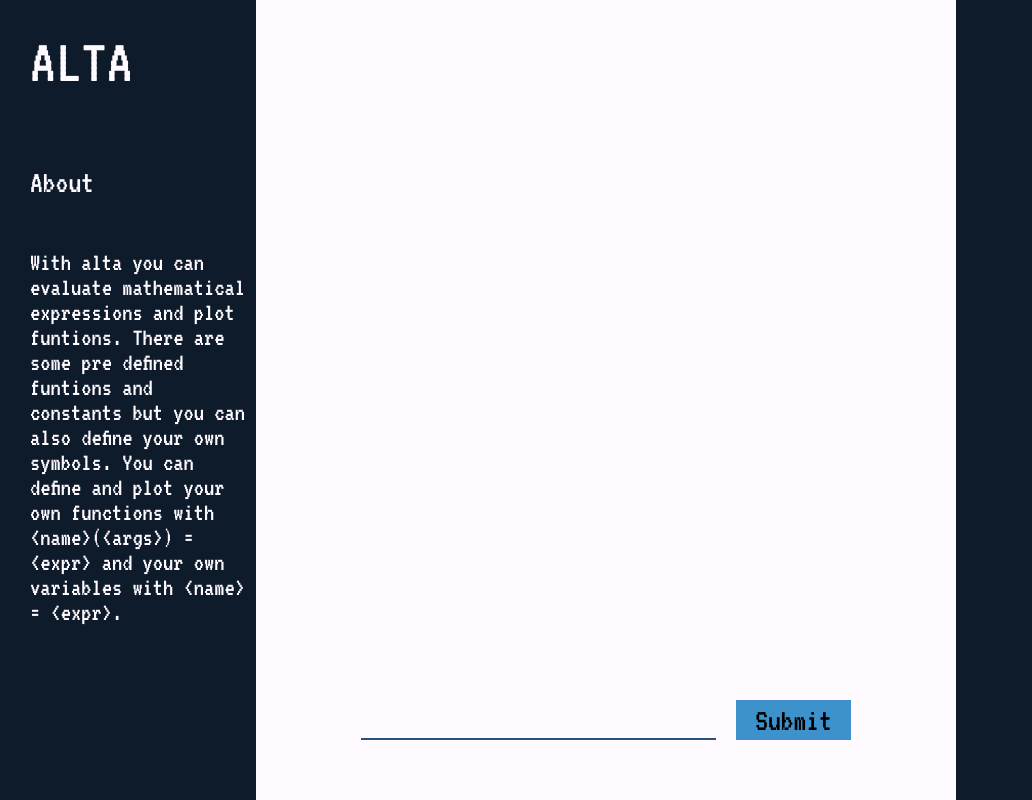
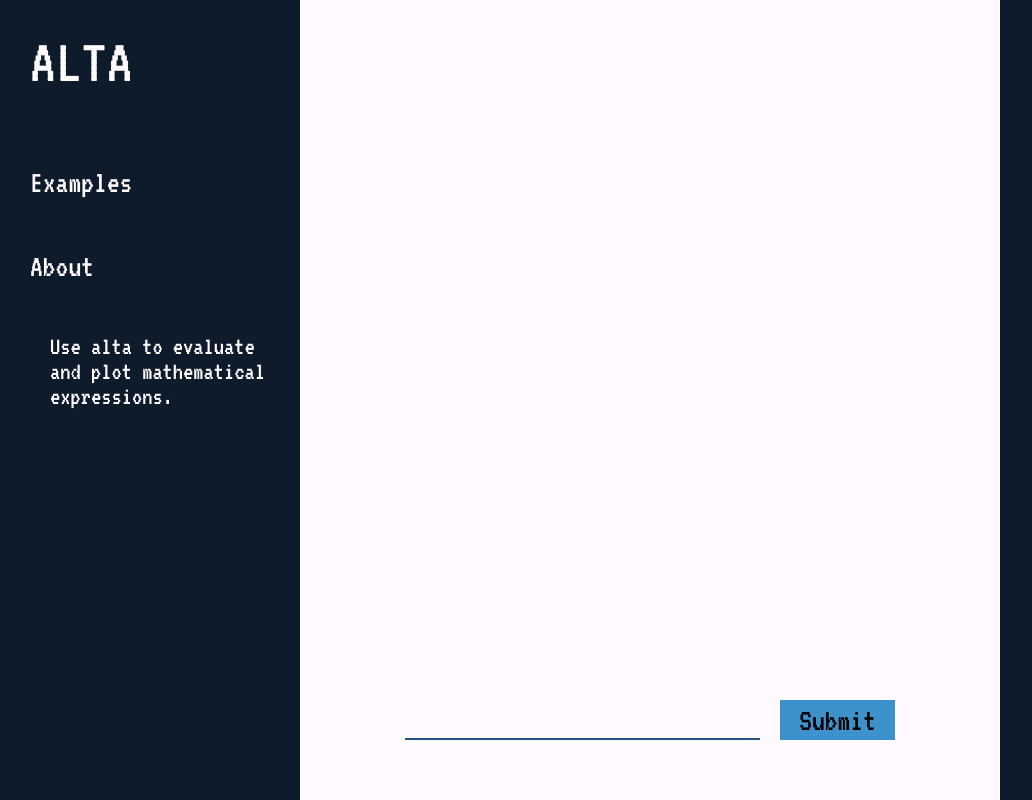
Before and after one commit to streichgeorg/alta, a React (Create React App) app: page / in a window 1280 px wide. Both pictures are taken after a click on the element "About". Shown: the whole page, without its empty margins (0-1032 px from the left). Built offline with nearby package versions, Linux system fonts and the light colour scheme; what react-dimensions would draw is missing.

Commit message:
Added examples

```diff
--- a/src/App.css
+++ b/src/App.css
@@ -4,7 +4,7 @@
 }
 
 .MenuContainer {
-    width: 20%;
+    width: 300px;
 }
 
 .Buffer {
--- a/src/App.js
+++ b/src/App.js
@@ -6,12 +6,24 @@ import Menu from './Menu';
 
 
 class App extends Component {
+    constructor(props) {
+        super(props);
+
+        this.addCards = this.addCards.bind(this);
+    }
+
+    addCards(input) {
+        this.state.consoleMethods.addCards(input);
+    }
+
     render() {
         return <div className='App'>
             <div className='MenuContainer'>
-                <Menu/>
+                <Menu addCards={this.addCards}/>
             </div>
-            <Console/>
+            <Console registerMethods={methods => {
+                this.setState({...this.state, consoleMethods: methods})
+            }}/>
             <div className='Buffer'></div>
         </div>
     }
--- a/src/Card.css
+++ b/src/Card.css
@@ -7,6 +7,21 @@
 
 .FunctionTitle {
     margin-left: 100px;
-    margin-bottom: 30px;
     margin-top: 30px;
 }
+
+.Footer {
+    margin-left: 100px;
+    margin-bottom: 20px;
+}
+
+.FooterText {
+    margin-right: 10px;
+    font-size: 0.5em;
+    color: #3E92CC;
+    user-select: none;
+}
+
+.FooterText:hover {
+    color: #CC2936;
+}
--- a/src/Card.js
+++ b/src/Card.js
@@ -83,12 +83,14 @@ class Card extends Component {
             const params = getParameters(props.expr);
             let dependent = {};
             for (const param of params) {
-                console.log(param);
                 dependent[param] = evaluate(identifier(param), props.store);
             }
 
-            this.state = {dependent};
+            this.state = {
+                dependent
+            };
         }
+
     }
 
     componentWillReceiveProps(nextProps) {
@@ -193,7 +195,13 @@ class Card extends Component {
                 assert(false);
         }
 
-        return <div>{inner}</div>;
+        return <div>
+            {inner}
+
+            <div className='Footer'>
+                <a className='FooterText' onClick={this.props.remove}>Delete</a>
+            </div>
+        </div>;
     }
 }
 
--- a/src/Console.css
+++ b/src/Console.css
@@ -1,15 +1,27 @@
-.Console {
+.Console, .OuterContainer {
+    width: 700px;
     min-height: 100vh;
     max-height: 100vh;
-    width: 700px;
-    min-width: 500px;
+}
 
-    display: flex;
-    flex-direction: column;
+.OuterContainer {
+    position: relative;
+    overflow: hidden;
+}
+
+.InnerContainer {
+    position: absolute;
+    left: 0;
+    overflow-y: scroll;
+    overflow-x: hidden;
 
     background-color: #FFFAFF;
 
-    overflow-y: scroll;
+}
+
+.Console {
+    display: flex;
+    flex-direction: column;
 }
 
 .Buffer {
@@ -52,7 +64,7 @@
 }
 
 .Seperator {
-    background-color: black;
+    background-color: #0D1B2A;
     height: 2px;
     width: 90%;
     margin: 0 auto;
--- a/src/Console.js
+++ b/src/Console.js
@@ -23,7 +23,7 @@ class Console extends Component {
         this.setSymbol = this.setSymbol.bind(this);
     }
 
-    evalInput(input) {
+    evalInput(input, currentState) {
         const parseInput = (value) => {
             try {
                 return {expr: parse(value)};
@@ -43,7 +43,7 @@ class Console extends Component {
             return {card};
         }
 
-        const isValidExpression = (value, store = this.state.store) => {
+        const isValidExpression = (value, store = currentState.store) => {
             try {
                 evaluate(value, store);
                 simplify(expr);
@@ -64,7 +64,7 @@ class Console extends Component {
         if (isFunctionDefinition(expr)) {
             // TODO: Consider functions that have arguments other than 'x'
             const symbols = expr.left.args.map(arg => [arg.name, constant(1)]);
-            const funcStore = this.state.store.addScope(symbols);
+            const funcStore = currentState.store.addScope(symbols);
 
             const { valid, error: exprError } = isValidExpression(expr.right, funcStore);
 
@@ -106,21 +106,21 @@ class Console extends Component {
         return {card};
     }
 
-    stateWithNewCard(input) {
-        const {card, symbol = null} = this.evalInput(input);
+    stateWithNewCard(input, currentState) {
+        const {card, symbol = null} = this.evalInput(input, currentState);
 
-        let newStore = this.state.store;
-        let newCard = {...card, storePosition: this.state.store.scopes.length};
+        let newStore = currentState.store;
+        let newCard = {...card, storePosition: currentState.store.scopes.length};
 
         if (symbol) {
-            newStore = this.state.store.addScope([symbol]);
+            newStore = currentState.store.addScope([symbol]);
         }
 
-        const cards = [...this.state.cards, newCard];
+        const cards = [...currentState.cards, newCard];
 
 
         return {
-            ...this.state,
+            ...currentState,
             cards,
             store: newStore
         };
@@ -144,22 +144,45 @@ class Console extends Component {
 
         this.setState({
             ...this.state,
-            ...this.stateWithNewCard(this.state.inputValue),
+            ...this.stateWithNewCard(this.state.inputValue, this.state),
             inputValue: ''
+        });
+    }
+
+    addCards(inputs) {
+        let newState = this.state;
+        for (let input of inputs) {
+            newState = this.stateWithNewCard(input, newState)
+            console.log(newState);
+        }
+
+        this.setState({
+            ...this.state,
+            ...newState
+        });
+    }
+
+    removeCard(id) {
+
+    }
+
+    componentDidMount() {
+        this.props.registerMethods({
+            addCards: this.addCards.bind(this)
         });
     }
 
     render() {
         const cards = this.state.cards.map((card, i) =>
             <div key={i}>
-                {i !== 0 &&
+                <Card remove={() => this.removeCard(i)} store={this.state.store.setPosition(card.storePosition)} setSymbol={this.setSymbol} {...card}/>
                 <div className='Seperator'></div>
-                }
-                <Card store={this.state.store.setPosition(card.storePosition)} setSymbol={this.setSymbol} {...card}/>
             </div>
         );
 
-        return <div className='Console'>
+        return <div className='OuterContainer'>
+            <div className='InnerContainer'>
+            <div className='Console'>
                 {cards}
 
                 <div className='Buffer'></div>
@@ -178,6 +201,8 @@ class Console extends Component {
                     </div>
                 </div>
             </div>
+            </div>
+        </div>
     }
 }
 
--- a/src/FunctionPlot.js
+++ b/src/FunctionPlot.js
@@ -199,11 +199,11 @@ class FunctionPlot extends Component {
     render() {
         const containerWidth = this.props.containerWidth;
 
-        const { numSamples = 500, propsDomain = [-10, 10] } = this.props;
+        const { numSamples = 500, propsXDomain = [-10, 10], propsYDomain = [-5, 5]} = this.props;
 
-        const xDomain = [propsDomain[0] + this.state.delta[0], propsDomain[1] + this.state.delta[0]];
+        const xDomain = [propsXDomain[0] + this.state.delta[0], propsXDomain[1] + this.state.delta[0]];
         // TODO: Find a good starting offset in the constructor
-        const yDomain = [propsDomain[0] - this.state.delta[1], propsDomain[1] - this.state.delta[1]];
+        const yDomain = [propsYDomain[0] - this.state.delta[1], propsYDomain[1] - this.state.delta[1]];
 
         const domain = {x: xDomain, y: yDomain};
 
--- a/src/Menu.css
+++ b/src/Menu.css
@@ -20,13 +20,9 @@
     padding-left: 30px;
 }
 
-.MenuText:hover {
+.SmallText {
+    padding: 10px;
     padding-left: 50px;
-}
-
-.AboutText {
-    padding: 10px;
-    padding-left: 30px;
     font-size: 0.8em;
 }
 
--- a/src/Menu.js
+++ b/src/Menu.js
@@ -1,39 +1,59 @@
 import React, { Component } from 'react';
 import './Menu.css';
 
-class Menu extends Component {
+import { range } from './util';
+
+class Section extends Component {
     constructor(props) {
         super(props);
 
-        this.state = {
-            helpExpanded: false
-        }
+        this.state = {toggled: false};
 
-        this.expandAbout = this.expandAbout.bind(this);
+        this.toggle = this.toggle.bind(this);
     }
 
-    expandAbout() {
+    toggle() {
         this.setState({
-            ...this.state,
-            aboutExpanded: !this.state.aboutExpanded
+            toggled: !this.state.toggled
         });
     }
 
     render() {
+        return <div className='MenutItem'>
+            <p className='MenuText' onClick={this.toggle}>{this.props.title}</p>
+            {this.state.toggled &&
+                this.props.children
+            }
+        </div>
+    }
+}
+
+class Menu extends Component {
+    render() {
         return <div className='Menu'>
             <div className='MenuTitle'>ALTA</div>
-            <div className='MenuItem' >
-                <p className='MenuText' onClick={this.expandAbout}>About</p>
-                { this.state.aboutExpanded &&
-                    <div className='AboutText'>
-                        With alta you can evaluate mathematical expressions and plot funtions.
-                        There are some pre defined funtions and constants but you can also
-                        define your own symbols. You can define and plot your own functions
-                        with &lt;name&gt;(&lt;args&gt;) = &lt;expr&gt; and your own variables
-                        with &lt;name&gt; = &lt;expr&gt;.
-                    </div>
-                }
-            </div>
+            <Section title='Examples'>
+                <p className='SmallText' onClick={() => this.props.addCards(['f(x)=e^x'])}>Exponential</p>
+                <p className='SmallText'
+                    onClick={() =>{
+                        this.props.addCards(['r=10', 'f(x) = sqrt(r^2- x^2)'])
+                    }
+                }>
+                    Half circle
+                </p>
+                <p className='SmallText'
+                    onClick={() =>{
+                        this.props.addCards(['n=10', 'f(x) = sum(i, 0, n, ((-1)^i*x^(2*i+1))/((2*i+1)!))'])
+                    }
+                }>
+                    Summation
+                </p>
+            </Section>
+            <Section title='About'>
+                <div className='SmallText'>
+                    Use alta to evaluate and plot mathematical expressions.
+                </div>
+            </Section>
         </div>
     }
 
--- a/src/math/parser.js
+++ b/src/math/parser.js
@@ -205,7 +205,6 @@ class Parser {
     parseFactorial() {
         const atom = this.parseFunction();
         if (this.testToken(TokenTypes.EXCLAMATION)) {
-            console.log('test');
             return factorial(atom);
         }
 
```
Lines whose indentation alone changed are shown as unchanged.
